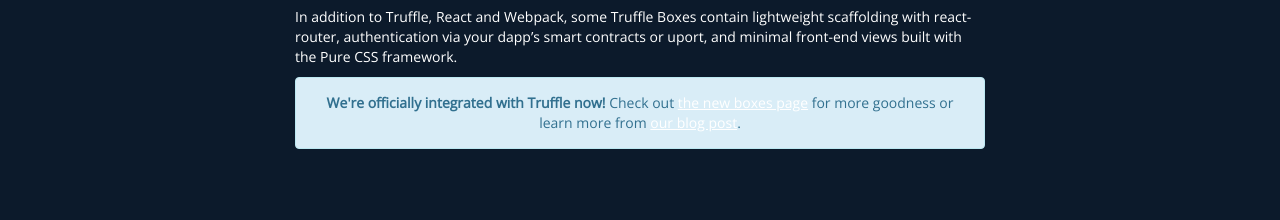
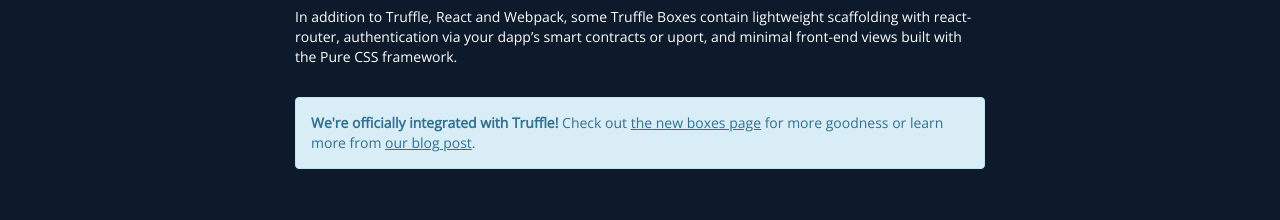
Before and after one commit to truffle-box/truffle-box.github.io, a plain HTML site: page index.html in a window 1280 px wide. Shown: the part 317-537 px from the top of the page. Drawn offline with nearby package versions, Linux system fonts and the light colour scheme; files whose address does not match are found by name.

Commit message:
Various refinements.

```diff
--- a/css/styles.css
+++ b/css/styles.css
@@ -76,6 +76,20 @@ a:hover {
   background: transparent;
   border-color: #fff;
   color: #fff;
+  opacity: .8;
+}
+
+.alert-info {
+  margin-top: 30px;
+  text-align: left;
+}
+
+.alert-info a {
+  color: #31708f;
+}
+
+.alert-info a:hover {
+  color: #31708f;
   opacity: .8;
 }
 
--- a/index.html
+++ b/index.html
@@ -58,7 +58,7 @@
     <p><strong>Truffle Boxes</strong> are helpful boilerplates that allow you to focus on what makes your dapp unique.</p>
     <p>In addition to Truffle, React and Webpack, some Truffle Boxes contain lightweight scaffolding with react-router, authentication via your dapp’s smart contracts or uport, and minimal front-end views built with the Pure CSS framework.</p>
 
-    <div class="alert alert-info" role="alert"><strong>We're officially integrated with Truffle now!</strong> Check out <a href="http://truffleframework.com/boxes/">the new boxes page</a> for more goodness or learn more from <a href="http://truffleframework.com/blog/truffle-boxes-making-life-sweeter">our blog post</a>.</div>
+    <div class="alert alert-info" role="alert"><strong>We're officially integrated with Truffle!</strong> Check out <a href="http://truffleframework.com/boxes/">the new boxes page</a> for more goodness or learn more from <a href="http://truffleframework.com/blog/truffle-boxes-making-life-sweeter">our blog post</a>.</div>
 
     <h1>Boxes</h1>
 
```
